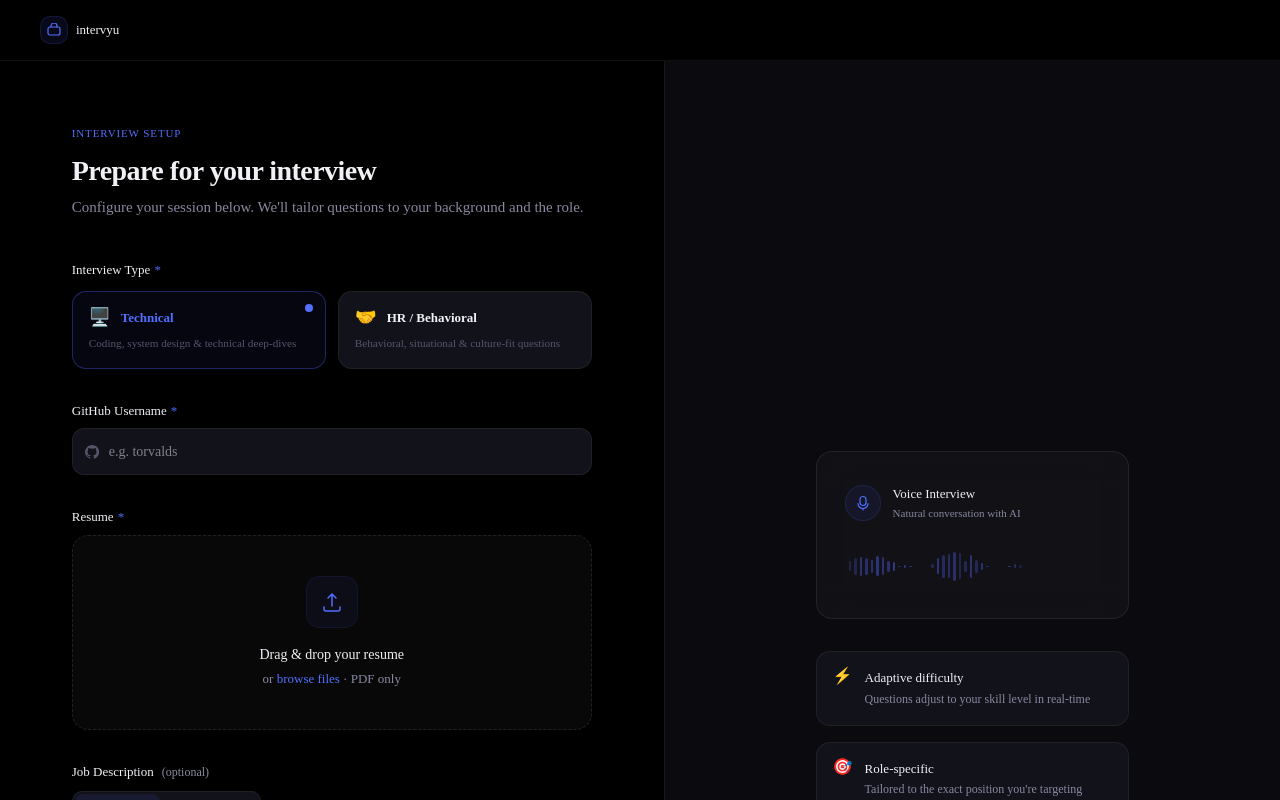
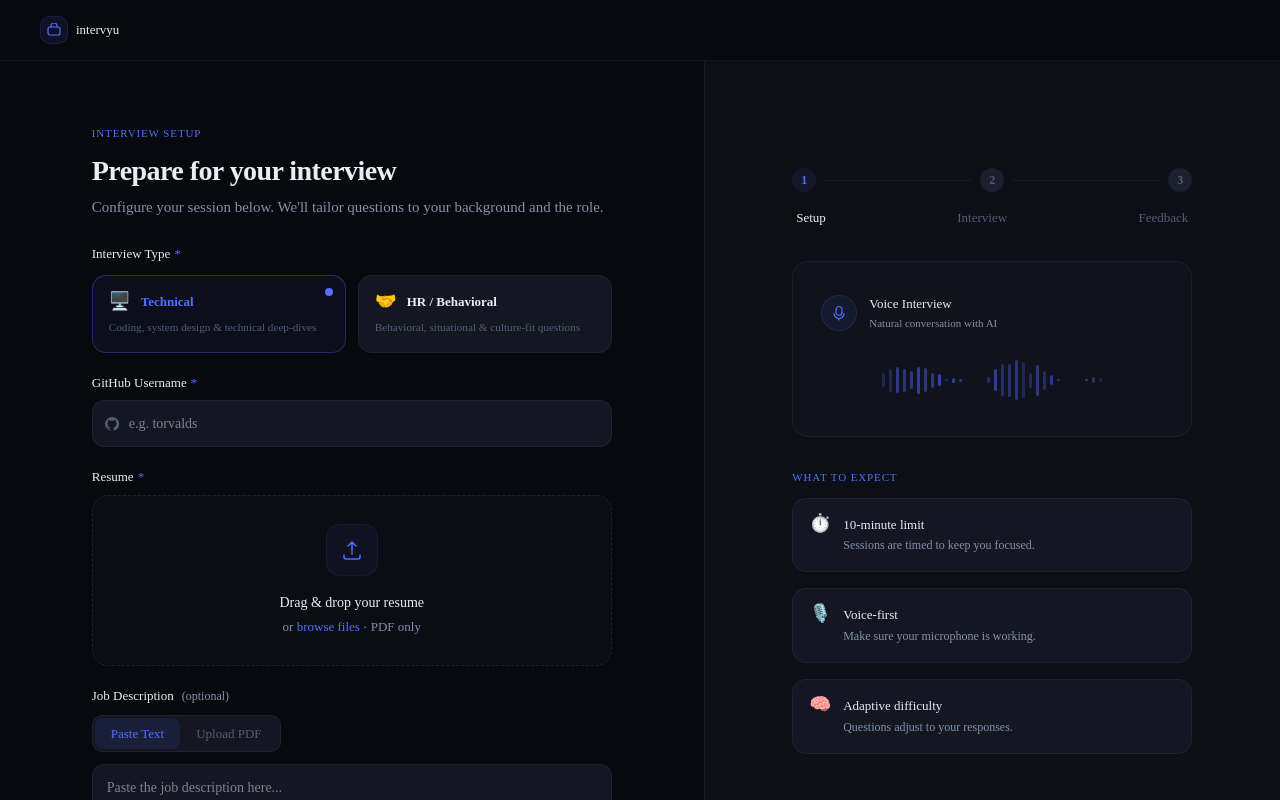
Before and after one commit to adityaraj-143/intervyu, a Next.js app in the folder frontend/: page /setup in a window 1280 px wide. Shown: the top 800 px of the page. Built offline with nearby package versions, Linux system fonts and the light colour scheme; no server answers.

Commit message:
style(frontend): update color palette, refine landing page copy, and improve setup page UX

```diff
--- a/frontend/app/globals.css
+++ b/frontend/app/globals.css
@@ -85,19 +85,19 @@
   /* Design system tokens */
   --iv-accent: 230 100% 66%;
   --iv-accent-rgb: 82, 102, 255;
-  --iv-surface-0: #000000;
-  --iv-surface-1: #0a0a0f;
-  --iv-surface-2: #12121a;
-  --iv-surface-3: #1a1a25;
-  --iv-surface-4: #22222f;
-  --iv-text-primary: #f0f0f5;
-  --iv-text-secondary: #8888a0;
-  --iv-text-tertiary: #55556a;
-  --iv-border-subtle: rgba(255, 255, 255, 0.06);
-  --iv-border-medium: rgba(255, 255, 255, 0.1);
-  --iv-glass-bg: rgba(255, 255, 255, 0.03);
-  --iv-glass-border: rgba(255, 255, 255, 0.08);
-  --iv-glass-highlight: rgba(255, 255, 255, 0.05);
+  --iv-surface-0: #08090e;
+  --iv-surface-1: #0d0f16;
+  --iv-surface-2: #141722;
+  --iv-surface-3: #1b1f2e;
+  --iv-surface-4: #242838;
+  --iv-text-primary: #eaedf5;
+  --iv-text-secondary: #8490a8;
+  --iv-text-tertiary: #515d75;
+  --iv-border-subtle: rgba(148, 163, 204, 0.08);
+  --iv-border-medium: rgba(148, 163, 204, 0.13);
+  --iv-glass-bg: rgba(148, 163, 204, 0.03);
+  --iv-glass-border: rgba(148, 163, 204, 0.08);
+  --iv-glass-highlight: rgba(148, 163, 204, 0.05);
 }
 
 .dark {
@@ -157,11 +157,11 @@
   background: transparent;
 }
 ::-webkit-scrollbar-thumb {
-  background: rgba(255, 255, 255, 0.08);
+  background: rgba(148, 163, 204, 0.1);
   border-radius: 3px;
 }
 ::-webkit-scrollbar-thumb:hover {
-  background: rgba(255, 255, 255, 0.14);
+  background: rgba(148, 163, 204, 0.18);
 }
 
 /* ── Keyframe Animations ─────────────────────────────────────────── */
@@ -346,8 +346,8 @@
 }
 
 .iv-glass-hover:hover {
-  background: rgba(255, 255, 255, 0.05);
-  border-color: rgba(255, 255, 255, 0.12);
+  background: rgba(148, 163, 204, 0.06);
+  border-color: rgba(148, 163, 204, 0.14);
 }
 
 .iv-gradient-text {
@@ -511,8 +511,8 @@
 }
 
 .iv-card-glass:hover {
-  background: rgba(255, 255, 255, 0.05);
-  border-color: rgba(255, 255, 255, 0.12);
+  background: rgba(148, 163, 204, 0.06);
+  border-color: rgba(148, 163, 204, 0.14);
 }
 
 /* ── Divider ─────────────────────────────────────────────────────── */
--- a/frontend/app/page.tsx
+++ b/frontend/app/page.tsx
@@ -63,6 +63,75 @@ export default function Home() {
         overflow: "hidden",
       }}
     >
+      {/* ── Top Nav ────────────────────────────────────────────────── */}
+      <nav
+        className="absolute top-0 left-0 right-0 flex items-center justify-between px-6 md:px-10 py-4"
+        style={{ zIndex: 20 }}
+      >
+        <div className="flex items-center gap-2">
+          <div
+            className="rounded-lg flex items-center justify-center"
+            style={{
+              width: 28,
+              height: 28,
+              background: "rgba(82, 102, 255, 0.1)",
+              border: "1px solid rgba(82, 102, 255, 0.15)",
+            }}
+          >
+            <svg width="14" height="14" viewBox="0 0 14 14" fill="none">
+              <rect x="1" y="4" width="12" height="8" rx="2" stroke="hsl(var(--iv-accent))" strokeWidth="1.2"/>
+              <path d="M4 4V3a3 3 0 016 0v1" stroke="hsl(var(--iv-accent))" strokeWidth="1.2" strokeLinecap="round"/>
+            </svg>
+          </div>
+          <span style={{ fontSize: "0.8125rem", fontWeight: 500, color: "var(--iv-text-primary)" }}>
+            intervyu
+          </span>
+        </div>
+        <div className="flex items-center gap-3">
+          <a
+            href="/login"
+            className="no-underline px-4 py-2 rounded-lg transition-all duration-200"
+            style={{
+              fontSize: "0.8125rem",
+              fontWeight: 500,
+              color: "var(--iv-text-secondary)",
+              background: "transparent",
+            }}
+            onMouseEnter={(e) => {
+              e.currentTarget.style.color = "var(--iv-text-primary)";
+              e.currentTarget.style.background = "rgba(255,255,255,0.05)";
+            }}
+            onMouseLeave={(e) => {
+              e.currentTarget.style.color = "var(--iv-text-secondary)";
+              e.currentTarget.style.background = "transparent";
+            }}
+          >
+            Sign In
+          </a>
+          <a
+            href="/signup"
+            className="no-underline px-4 py-2 rounded-lg transition-all duration-200"
+            style={{
+              fontSize: "0.8125rem",
+              fontWeight: 500,
+              color: "#fff",
+              background: "rgba(82, 102, 255, 0.15)",
+              border: "1px solid rgba(82, 102, 255, 0.25)",
+            }}
+            onMouseEnter={(e) => {
+              e.currentTarget.style.background = "rgba(82, 102, 255, 0.25)";
+              e.currentTarget.style.borderColor = "rgba(82, 102, 255, 0.4)";
+            }}
+            onMouseLeave={(e) => {
+              e.currentTarget.style.background = "rgba(82, 102, 255, 0.15)";
+              e.currentTarget.style.borderColor = "rgba(82, 102, 255, 0.25)";
+            }}
+          >
+            Sign Up
+          </a>
+        </div>
+      </nav>
+
       {/* ── Section 1: Hero ──────────────────────────────────────────── */}
       <div className="relative">
         <LandingHero />
@@ -99,8 +168,8 @@ export default function Home() {
               animate={{ opacity: 1, y: 0 }}
               transition={{ duration: 0.7, delay: 0.9, ease: [0.25, 0.46, 0.45, 0.94] }}
             >
-              Practice with an AI interviewer that analyzes your GitHub, adapts in real-time,
-              and provides actionable feedback.
+              Practice with an AI interviewer that analyzes your GitHub, adapts questions
+              in real-time, and helps you improve through voice-based mock sessions.
             </motion.p>
 
             <motion.div
@@ -230,8 +299,8 @@ export default function Home() {
             viewport={{ once: true, margin: "-60px" }}
             transition={{ duration: 0.6 }}
           >
-            <p className="iv-label mb-3">Testimonials</p>
-            <h2 className="iv-heading-md">What engineers are saying</h2>
+            <p className="iv-label mb-3">Why Intervyu</p>
+            <h2 className="iv-heading-md">Built different from day one</h2>
           </motion.div>
 
           <Testimonials />
--- a/frontend/app/setup/page.tsx
+++ b/frontend/app/setup/page.tsx
@@ -75,6 +75,7 @@ export default function SetupPage() {
 
       const resp = await axios.post(`${BACKEND_URL}/api/v1/interview`, formData, {
         headers: { "Content-Type": "multipart/form-data" },
+        withCredentials: true,
       });
 
       if (resp.status === 200) {
@@ -133,7 +134,7 @@ export default function SetupPage() {
         >
           <div className="w-full" style={{ maxWidth: 520 }}>
             {/* Header */}
-            <div className="mb-10">
+            <div className="mb-6">
               <motion.p
                 className="iv-label mb-3"
                 initial={{ opacity: 0 }}
@@ -160,7 +161,7 @@ export default function SetupPage() {
               </motion.p>
             </div>
 
-            <div className="space-y-8">
+            <div className="space-y-5">
               {/* ── Interview Type Toggle ─────────────────────────────── */}
               <motion.div
                 initial={{ opacity: 0, y: 15 }}
@@ -467,7 +468,7 @@ export default function SetupPage() {
                         placeholder="Paste the job description here..."
                         value={jdText}
                         onChange={(e) => setJdText(e.target.value)}
-                        rows={5}
+                        rows={3}
                         style={{
                           background: "var(--iv-surface-2)",
                           border: "1px solid var(--iv-border-subtle)",
@@ -638,17 +639,70 @@ export default function SetupPage() {
 
         {/* ── Right: Visual context ──────────────────────────────────── */}
         <motion.aside
-          className="hidden lg:flex flex-col items-center justify-center flex-1"
+          className="hidden lg:flex flex-col items-center flex-1 relative"
           style={{
             background: "var(--iv-surface-1)",
             borderLeft: "1px solid var(--iv-border-subtle)",
-            padding: "48px 40px",
           }}
           initial={{ opacity: 0 }}
           animate={{ opacity: 1 }}
           transition={{ duration: 0.8, delay: 0.3 }}
         >
-          <div style={{ maxWidth: 380 }}>
+          <div className="sticky top-0 w-full h-screen flex flex-col items-center justify-center p-12 overflow-y-auto">
+            <div style={{ maxWidth: 400, width: "100%" }}>
+
+              {/* Pipeline context */}
+              <div className="mb-8">
+                <div className="flex items-center gap-2 mb-4">
+                  <div
+                    className="rounded-full flex items-center justify-center"
+                    style={{
+                      width: 24,
+                      height: 24,
+                      background: "rgba(82, 102, 255, 0.1)",
+                      color: "hsl(var(--iv-accent))",
+                      fontSize: "0.75rem",
+                      fontWeight: 600,
+                    }}
+                  >
+                    1
+                  </div>
+                  <div className="h-px flex-1" style={{ background: "var(--iv-border-subtle)" }} />
+                  <div
+                    className="rounded-full flex items-center justify-center"
+                    style={{
+                      width: 24,
+                      height: 24,
+                      background: "var(--iv-surface-3)",
+                      color: "var(--iv-text-tertiary)",
+                      fontSize: "0.75rem",
+                      fontWeight: 600,
+                    }}
+                  >
+                    2
+                  </div>
+                  <div className="h-px flex-1" style={{ background: "var(--iv-border-subtle)" }} />
+                  <div
+                    className="rounded-full flex items-center justify-center"
+                    style={{
+                      width: 24,
+                      height: 24,
+                      background: "var(--iv-surface-3)",
+                      color: "var(--iv-text-tertiary)",
+                      fontSize: "0.75rem",
+                      fontWeight: 600,
+                    }}
+                  >
+                    3
+                  </div>
+                </div>
+                <div className="flex justify-between px-1">
+                  <span className="iv-body-sm" style={{ color: "var(--iv-text-primary)", fontWeight: 500 }}>Setup</span>
+                  <span className="iv-body-sm" style={{ color: "var(--iv-text-tertiary)" }}>Interview</span>
+                  <span className="iv-body-sm" style={{ color: "var(--iv-text-tertiary)" }}>Feedback</span>
+                </div>
+              </div>
+
               {/* Visual card */}
               <motion.div
                 className="iv-card-glass mb-8"
@@ -687,16 +741,16 @@ export default function SetupPage() {
                 </div>
 
                 {/* Fake waveform */}
-              <div className="flex items-center gap-[3px]" style={{ height: 40, padding: "0 4px" }}>
+                <div className="flex items-center justify-center gap-[4px]" style={{ height: 48, padding: "0 4px" }}>
                   {Array.from({ length: 32 }, (_, i) => {
-                  const h = Math.sin(i * 0.4) * 12 + Math.random() * 8 + 6;
+                    const h = Math.sin(i * 0.4) * 16 + Math.random() * 12 + 8;
                     return (
                       <motion.div
                         key={i}
                         className="rounded-full"
                         style={{
-                        width: 2.5,
-                        background: `rgba(82, 102, 255, ${0.2 + Math.random() * 0.3})`,
+                          width: 3,
+                          background: `rgba(82, 102, 255, ${0.2 + Math.random() * 0.4})`,
                         }}
                         animate={{
                           height: [h, h * 0.6, h * 1.2, h],
@@ -713,23 +767,24 @@ export default function SetupPage() {
                 </div>
               </motion.div>
 
-            {/* Info cards */}
+              {/* Expectations */}
               <div className="space-y-4">
+                <h3 className="iv-label mb-3">What to expect</h3>
                 {[
                   {
-                  icon: "⚡",
-                  title: "Adaptive difficulty",
-                  desc: "Questions adjust to your skill level in real-time",
+                    icon: "⏱️",
+                    title: "10-minute limit",
+                    desc: "Sessions are timed to keep you focused.",
                   },
                   {
-                  icon: "🎯",
-                  title: "Role-specific",
-                  desc: "Tailored to the exact position you're targeting",
+                    icon: "🎙️",
+                    title: "Voice-first",
+                    desc: "Make sure your microphone is working.",
                   },
                   {
-                  icon: "📊",
-                  title: "Detailed feedback",
-                  desc: "Comprehensive scoring across multiple dimensions",
+                    icon: "🧠",
+                    title: "Adaptive difficulty",
+                    desc: "Questions adjust to your responses.",
                   },
                 ].map((item, i) => (
                   <motion.div
@@ -747,7 +802,7 @@ export default function SetupPage() {
                       ease: [0.25, 0.46, 0.45, 0.94],
                     }}
                   >
-                  <span style={{ fontSize: "1rem", lineHeight: 1 }}>{item.icon}</span>
+                    <span style={{ fontSize: "1.1rem", lineHeight: 1 }}>{item.icon}</span>
                     <div>
                       <p
                         style={{
@@ -767,6 +822,7 @@ export default function SetupPage() {
                 ))}
               </div>
             </div>
+          </div>
         </motion.aside>
       </div>
     </main>
--- a/frontend/components/landing/AnalyticsPreview.tsx
+++ b/frontend/components/landing/AnalyticsPreview.tsx
@@ -38,7 +38,7 @@ export default function AnalyticsPreview() {
         <div>
           <p className="iv-label mb-1">Interview Analytics</p>
           <h3 className="iv-heading-sm" style={{ fontSize: "1rem" }}>
-            Performance Breakdown
+            Post-Interview Feedback
           </h3>
         </div>
         <div
--- a/frontend/components/landing/Testimonials.tsx
+++ b/frontend/components/landing/Testimonials.tsx
@@ -2,38 +2,51 @@
 
 import { motion } from "framer-motion";
 
-const testimonials = [
+const valueProps = [
   {
-    quote:
-      "The adaptive follow-up questions caught me off guard — in a good way. It felt like talking to a senior engineer, not a chatbot.",
-    name: "Priya Sharma",
-    role: "Frontend Engineer",
-    initials: "PS",
+    title: "No scheduling needed",
+    description:
+      "Practice anytime, skip the awkward ask. No need to find a friend, mentor, or pay for a human mock interviewer. Just open the app and start.",
+    icon: (
+      <svg width="20" height="20" viewBox="0 0 20 20" fill="none">
+        <circle cx="10" cy="10" r="7.5" stroke="currentColor" strokeWidth="1.5"/>
+        <path d="M10 6v4l2.5 2.5" stroke="currentColor" strokeWidth="1.5" strokeLinecap="round" strokeLinejoin="round"/>
+      </svg>
+    ),
   },
   {
-    quote:
-      "I used this to prep for my Google interview. The GitHub analysis meant questions were actually about my real projects. Game changer.",
-    name: "Marcus Chen",
-    role: "Full-Stack Developer",
-    initials: "MC",
+    title: "Questions from your actual code",
+    description:
+      "We analyze your public GitHub repositories and resume to craft questions about technologies you actually use — not generic trivia.",
+    icon: (
+      <svg width="20" height="20" viewBox="0 0 20 20" fill="none">
+        <path d="M7 7l-4 3 4 3M13 7l4 3-4 3" stroke="currentColor" strokeWidth="1.5" strokeLinecap="round" strokeLinejoin="round"/>
+        <path d="M11 5l-2 10" stroke="currentColor" strokeWidth="1.5" strokeLinecap="round"/>
+      </svg>
+    ),
   },
   {
-    quote:
-      "The voice interface makes it feel real. I've done mock interviews with friends before, but the consistency and depth here is unmatched.",
-    name: "Sarah Okonkwo",
-    role: "Backend Engineer",
-    initials: "SO",
+    title: "Feels like a real interview",
+    description:
+      "Voice-based conversation with natural pauses, adaptive follow-ups, and an AI that listens and responds like a senior engineer would.",
+    icon: (
+      <svg width="20" height="20" viewBox="0 0 20 20" fill="none">
+        <rect x="7" y="2" width="6" height="10" rx="3" stroke="currentColor" strokeWidth="1.5"/>
+        <path d="M4 10a6 6 0 0012 0" stroke="currentColor" strokeWidth="1.5" strokeLinecap="round"/>
+        <path d="M10 16v2" stroke="currentColor" strokeWidth="1.5" strokeLinecap="round"/>
+      </svg>
+    ),
   },
 ];
 
 export default function Testimonials() {
   return (
     <div className="grid grid-cols-1 md:grid-cols-3 gap-5">
-      {testimonials.map((t, i) => (
-        <motion.blockquote
-          key={i}
-          className="iv-card-glass group"
-          style={{ padding: "32px 28px", margin: 0 }}
+      {valueProps.map((v, i) => (
+        <motion.div
+          key={v.title}
+          className="iv-card iv-animated-border group"
+          style={{ padding: "32px 28px" }}
           initial={{ opacity: 0, y: 30 }}
           whileInView={{ opacity: 1, y: 0 }}
           viewport={{ once: true, margin: "-60px" }}
@@ -42,48 +55,35 @@ export default function Testimonials() {
             delay: i * 0.12,
             ease: [0.25, 0.46, 0.45, 0.94],
           }}
-          whileHover={{ rotateY: 2, rotateX: -1 }}
         >
-          <p
-            className="iv-body mb-6"
-            style={{ fontStyle: "italic", lineHeight: 1.7 }}
+          {/* Icon */}
+          <div
+            className="flex items-center justify-center rounded-xl mb-5"
+            style={{
+              width: 44,
+              height: 44,
+              background: "rgba(82, 102, 255, 0.08)",
+              border: "1px solid rgba(82, 102, 255, 0.12)",
+              color: "hsl(var(--iv-accent))",
+              transition: "all 0.3s ease",
+            }}
           >
-            &ldquo;{t.quote}&rdquo;
+            {v.icon}
+          </div>
+
+          {/* Title */}
+          <h3
+            className="iv-heading-sm mb-3"
+            style={{ fontSize: "1.0625rem" }}
+          >
+            {v.title}
+          </h3>
+
+          {/* Description */}
+          <p className="iv-body-sm" style={{ margin: 0, lineHeight: 1.7 }}>
+            {v.description}
           </p>
-          <footer className="flex items-center gap-3">
-            {/* Avatar */}
-            <div
-              className="flex-shrink-0 flex items-center justify-center rounded-full"
-              style={{
-                width: 36,
-                height: 36,
-                background: "rgba(82, 102, 255, 0.1)",
-                border: "1px solid rgba(82, 102, 255, 0.15)",
-                color: "hsl(var(--iv-accent))",
-                fontSize: "0.75rem",
-                fontWeight: 600,
-                letterSpacing: "0.02em",
-              }}
-            >
-              {t.initials}
-            </div>
-            <div>
-              <cite
-                className="not-italic block"
-                style={{
-                  fontSize: "0.8125rem",
-                  fontWeight: 500,
-                  color: "var(--iv-text-primary)",
-                }}
-              >
-                {t.name}
-              </cite>
-              <span className="iv-body-sm" style={{ fontSize: "0.75rem" }}>
-                {t.role}
-              </span>
-            </div>
-          </footer>
-        </motion.blockquote>
+        </motion.div>
       ))}
     </div>
   );
--- a/frontend/components/setup/ResumeUpload.tsx
+++ b/frontend/components/setup/ResumeUpload.tsx
@@ -84,7 +84,7 @@ export default function ResumeUpload({ file, onFileChange }: ResumeUploadProps)
                 isDragging ? "rgba(82, 102, 255, 0.5)" : "var(--iv-border-medium)"
               }`,
               borderRadius: 16,
-              padding: "40px 24px",
+              padding: "28px 20px",
               textAlign: "center",
               background: isDragging
                 ? "rgba(82, 102, 255, 0.04)"
```
Lines whose indentation alone changed are shown as unchanged.
